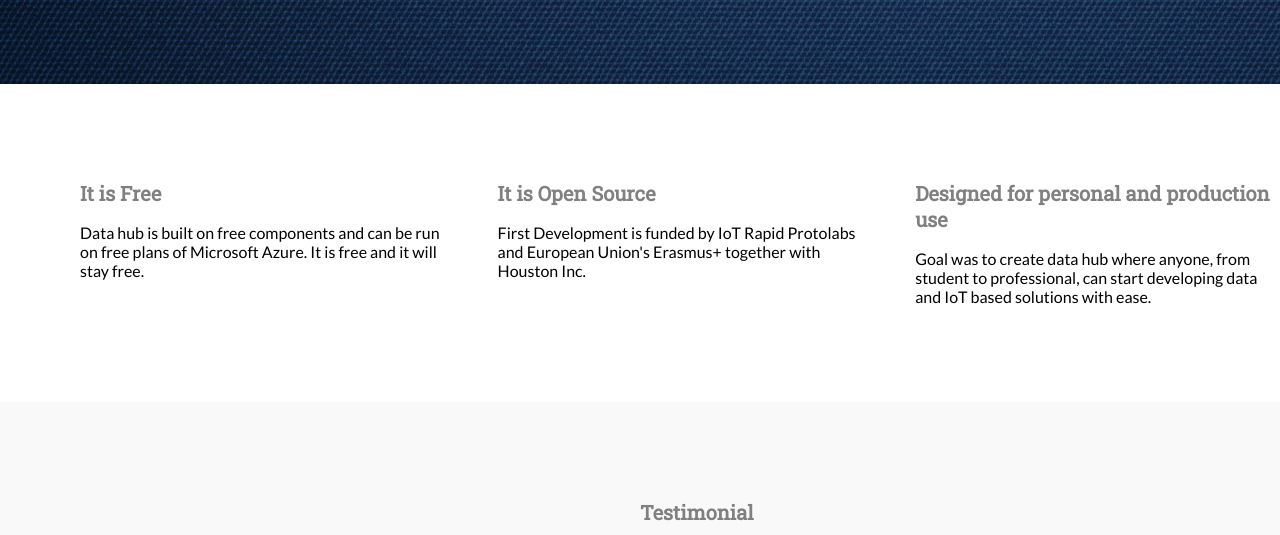
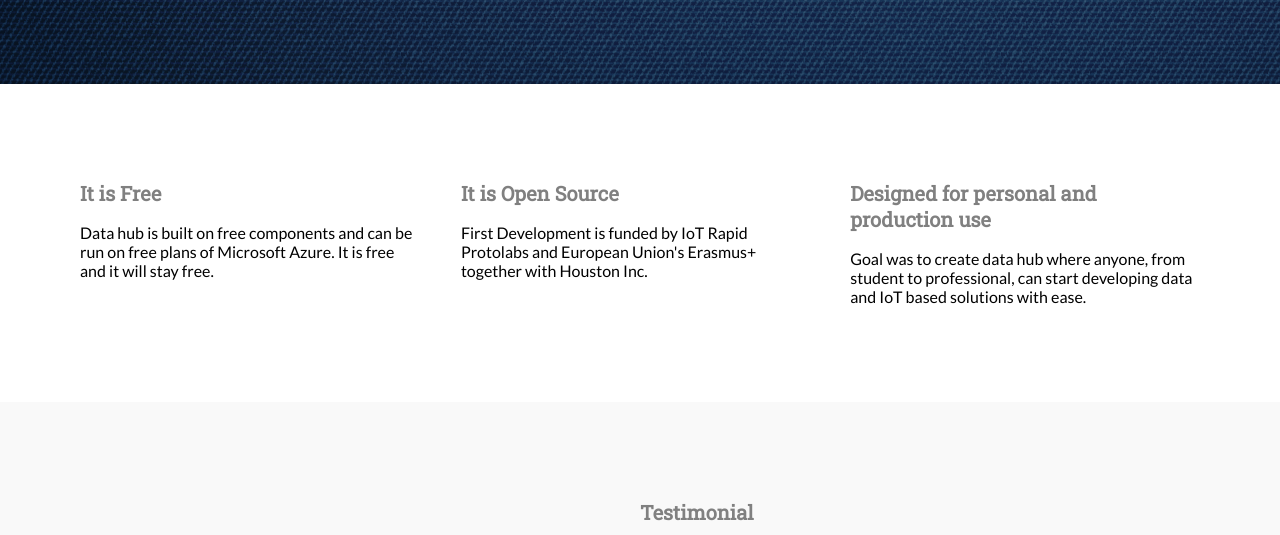
Before and after one commit to DenimDataHub/denimdatahub.github.io, a plain HTML site: page index.html in a window 1280 px wide. Shown: the part 192-727 px from the top of the page. Drawn offline with Linux system fonts and the light colour scheme.

Commit message:
Fixed text overflow, which caused white borders on certain screen size

```diff
--- a/denimstyle.css
+++ b/denimstyle.css
@@ -17,7 +17,7 @@ h2 {
 	font-family: 'Roboto Slab', serif;
 }
 
-.contributors h2{
+.contributors h2 {
 	color: white;
 }
 
@@ -60,7 +60,7 @@ a, a:visited {
 
 .content {
 	display: grid;
-	grid-template-columns: 33% 33% 33%;
+	grid-template-columns: auto auto auto;
 	grid-column-gap: 3em;
 	margin: 5em 5em 5em 5em;
 }
```
